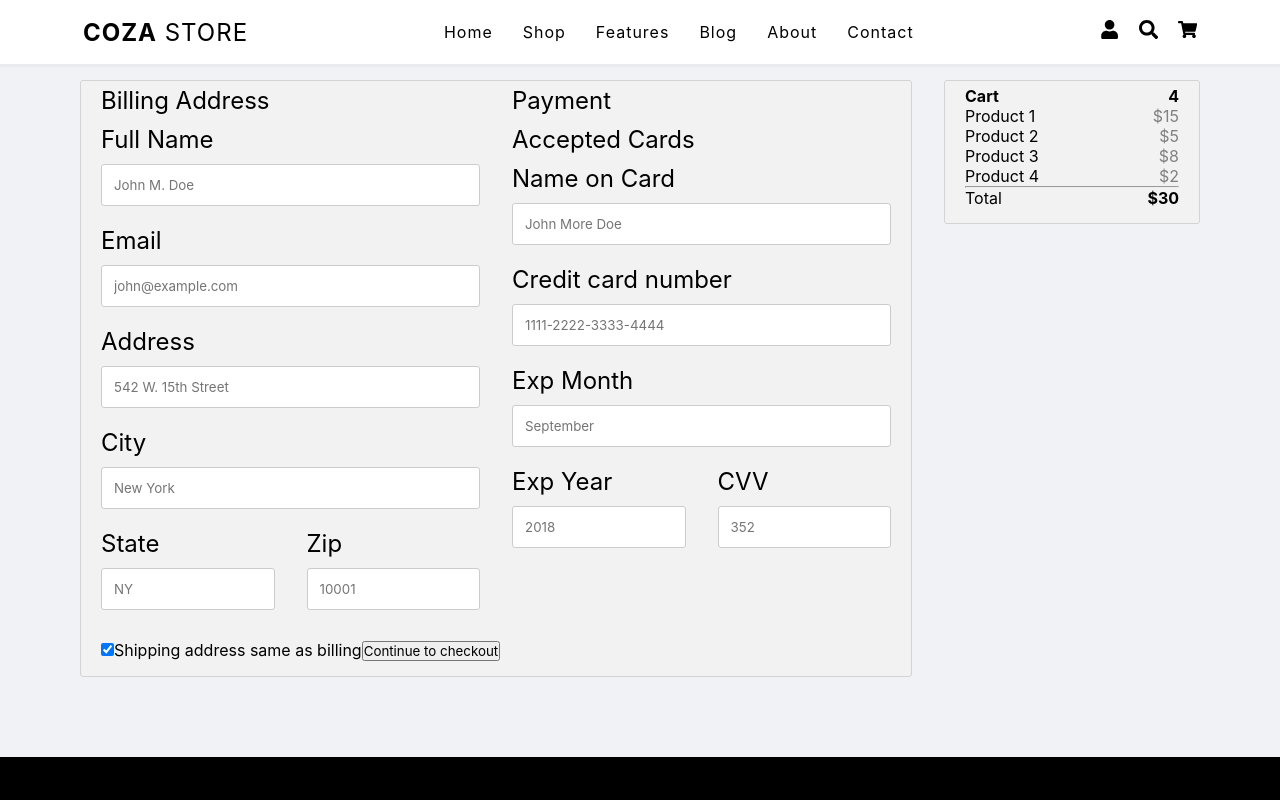
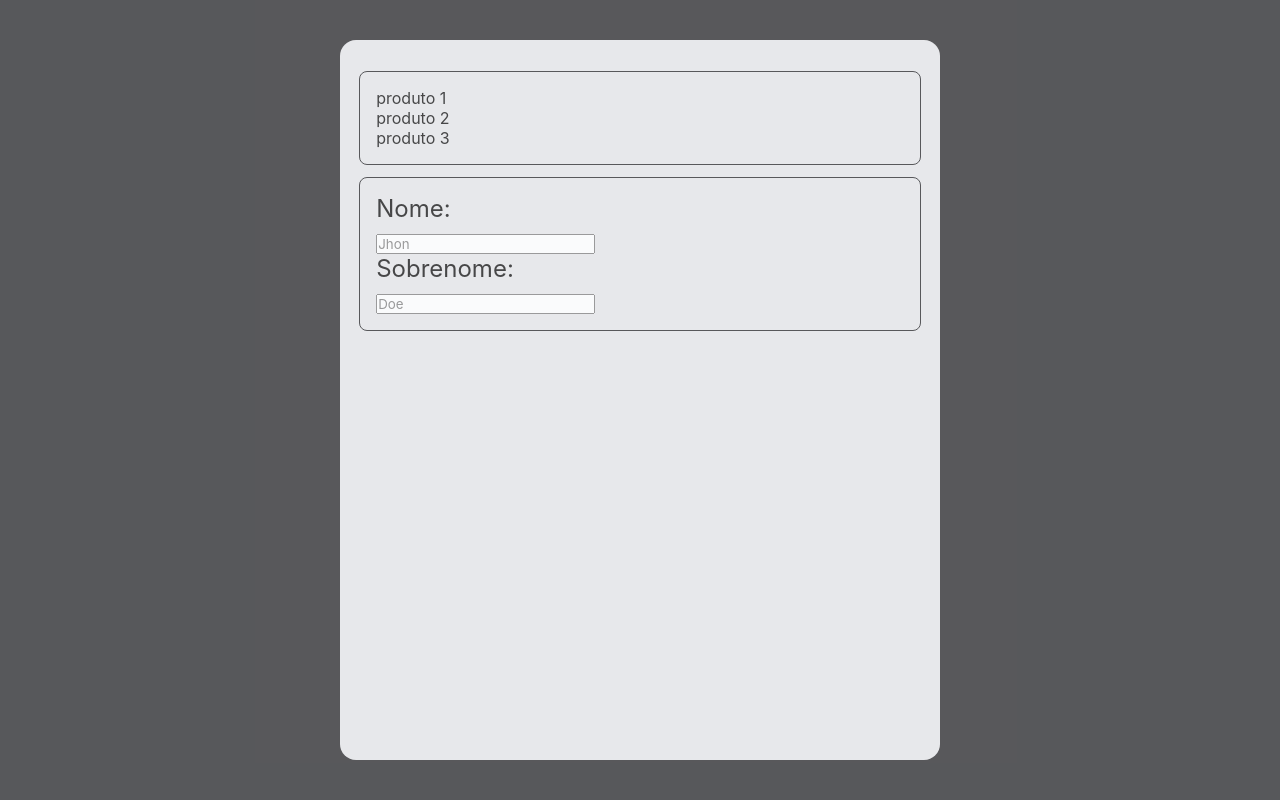
Before and after one commit to mfugissecruz/hackadev-v2.0, a React (Vite) app: page /checkout in a window 1280 px wide. Shown: the top 800 px of the page. Built offline with nearby package versions, Linux system fonts and the light colour scheme.

Commit message:
ajuste no carrinho de compra

```diff
--- a/src/components/Cart/index.css
+++ b/src/components/Cart/index.css
@@ -11,7 +11,7 @@
     z-index: 10;
 }
 .sidebar--isHidden {
-    transform: translateX(27rem);
+    transform: translateX(25rem);
     transition: transform 300ms ease-out;
 }
 
@@ -46,6 +46,10 @@
 
 .main {
     padding: 0 .75rem;
+    margin-bottom: 10rem ;
+
+    height: calc(100% - 220px);
+    overflow: auto;
 }
 
 .footer{
--- /dev/null
+++ b/src/pages/Checkout/index.css
@@ -0,0 +1,41 @@
+.checkout {
+  background: #18181b;
+  width: 100vw;
+  height: 100vh;
+  opacity: 0.7;
+
+  display: flex;
+  justify-content: center;
+  align-items: center;
+  padding: 2.5rem;
+}
+
+.checkout-form {
+  width: 75vh;
+  height: 90vh;
+  background: #e4e4e7;
+  border-radius: 1rem;
+  padding: 1.2rem;
+}
+
+.listProducts,
+.form-username {
+  border: 1px solid #18181b;
+  border-radius: .5rem;
+  padding: 1rem;
+  margin-top: 12px;;
+}
+
+.listProducts ul {
+  list-style: none;
+}
+
+
+@media only screen and (max-width: 500px) {
+  .checkout-form {
+    width: 50vh;
+    height: 90vh;
+
+    background-color: aqua;
+  }
+}
--- a/src/pages/Checkout/index.jsx
+++ b/src/pages/Checkout/index.jsx
@@ -1,176 +1,37 @@
-import styles from "./index.module.css";
+import './index.css'
 
-import { Navbar } from "../../components/Navbar"
-import Footer  from "../../components/Footer/Footer"
+export const CheckoutModal = () => {
+    return (
 
+        <div className="checkout">
+            <form
+                className="checkout-form"
+                method='POST'
+                action='#'
+            >
+                <div className="checkout-container">
 
-export function Checkout() {
-  return (
-    <div style={{ position: "relative"}}>
-        <Navbar/>
-        <div className={styles.checkout}>
-            <div className={styles.row}>
-                    <div className={styles.col75}>
-                        <div className={styles.container}>
-                            <form>
-                                <div className={styles.row}>
-                                <div className={styles.col50}>
-                                    <h3>Billing Address</h3>
-                                    <label htmlFor="fname">
-                                    <i className="fa fa-user"></i> Full Name
-                                    </label>
-                                    <input
-                                    type="text"
-                                    id="fname"
-                                    name="firstname"
-                                    placeholder="John M. Doe"
-                                    />
-                                    <label htmlFor="email">
-                                    <i className="fa fa-envelope"></i> Email
-                                    </label>
-                                    <input
-                                    type="text"
-                                    id="email"
-                                    name="email"
-                                    placeholder="john@example.com"
-                                    />
-                                    <label htmlFor="adr">
-                                    <i className="fa fa-address-card-o"></i> Address
-                                    </label>
-                                    <input
-                                    type="text"
-                                    id="adr"
-                                    name="address"
-                                    placeholder="542 W. 15th Street"
-                                    />
-                                    <label htmlFor="city">
-                                    <i className="fa fa-institution"></i> City
-                                    </label>
-                                    <input
-                                    type="text"
-                                    id="city"
-                                    name="city"
-                                    placeholder="New York"
-                                    />
+                    <div className="listProducts">
+                        <ul>
+                            <li>produto 1</li>
+                            <li>produto 2</li>
+                            <li>produto 3</li>
+                        </ul>
+                    </div>
 
-                                    <div className={styles.row}>
-                                    <div className={styles.col50}>
-                                        <label htmlFor="state">State</label>
-                                        <input
-                                        type="text"
-                                        id="state"
-                                        name="state"
-                                        placeholder="NY"
-                                        />
-                                    </div>
-                                    <div className={styles.col50}>
-                                        <label htmlFor="zip">Zip</label>
-                                        <input
-                                        type="text"
-                                        id="zip"
-                                        name="zip"
-                                        placeholder="10001"
-                                        />
-                                    </div>
-                                    </div>
-                                </div>
-
-                                <div className={styles.col50}>
-                                    <h3>Payment</h3>
-                                    <label htmlFor="fname">Accepted Cards</label>
-                                    <div className="icon - container">
-                                    <i className="fa fa-cc-visa" style={{ color: "navy" }}></i>
-                                    <i className="fa fa-cc-amex" style={{ color: "blue" }}></i>
-                                    <i className="fa fa-cc-mastercard" style={{ color: "red" }}></i>
-                                    <i className="fa fa-cc-discover" style={{ color: "orange" }}></i>
-                                    </div>
-                                    <label htmlFor="cname">Name on Card</label>
-                                    <input
-                                    type="text"
-                                    id="cname"
-                                    name="cardname"
-                                    placeholder="John More Doe"
-                                    />
-                                    <label htmlFor="ccnum">Credit card number</label>
-                                    <input
-                                    type="text"
-                                    id="ccnum"
-                                    name="cardnumber"
-                                    placeholder="1111-2222-3333-4444"
-                                    />
-                                    <label htmlFor="expmonth">Exp Month</label>
-                                    <input
-                                    type="text"
-                                    id="expmonth"
-                                    name="expmonth"
-                                    placeholder="September"
-                                    />
-
-                                    <div className={styles.row}>
-                                    <div className={styles.col50}>
-                                        <label htmlFor="expyear">Exp Year</label>
-                                        <input
-                                        type="text"
-                                        id="expyear"
-                                        name="expyear"
-                                        placeholder="2018"
-                                        />
-                                    </div>
-                                    <div className={styles.col50}>
-                                        <label htmlFor="cvv">CVV</label>
-                                        <input type="text" id="cvv" name="cvv" placeholder="352" />
-                                    </div>
-                                    </div>
-                                </div>
-                                </div>
-
-                                <label htmlFor="sameadr"></label>
-                                <input type="checkbox" checked="checked" name="sameadr" />
-                                Shipping address same as billing
-                                <input type="submit" value="Continue to checkout" className="btn" />
-                            </form>
-                            </div>
+                    <div className="userdata">
+                        <div className='form-username'>
+                            <label htmlFor="first_name" className='usernama-label'>Nome:</label>
+                            <input id="first_name" name="first_name" type="text" placeholder="Jhon" />
+                            <label htmlFor="last_name">Sobrenome:</label>
+                            <input id="last_name" name="last_name" type="text" placeholder='Doe'/>
                         </div>
 
-            <div className={styles.col25}>
-                <div className={styles.container}>
-                <h4>
-                    Cart
-                    <span className={styles.price} style={{ color: "black" }}>
-                    <i className="fa fa-shopping-cart"></i>
-                    <b>4</b>
-                    </span>
-                </h4>
-                <p>
-                    <a href="produto1">Product 1</a>{" "}
-                    <span className={styles.price}>$15</span>
-                </p>
-                <p>
-                    <a href="produto2">Product 2</a>{" "}
-                    <span className={styles.price}>$5</span>
-                </p>
-                <p>
-                    <a href="produto3">Product 3</a>{" "}
-                    <span className={styles.price}>$8</span>
-                </p>
-                <p>
-                    <a href="produto4">Product 4</a>{" "}
-                    <span className={styles.price}>$2</span>
-                </p>
-                <hr />
-                <p>
-                    Total{" "}
-                    <span className={styles.price} style={{ color: "black" }}>
-                    <b>$30</b>
-                    </span>
-                </p>
+                    </div>
+
                 </div>
-            </div>
-            </div>
+            </form>
+
         </div>
-        <Footer/>
-    </div>
-  );
+    )
 }
-
-// export default Header;
--- a/src/pages/Checkout/index.module.css
+++ /dev/null
@@ -1,89 +0,0 @@
-.checkout {
-  margin: 10vh 10vh;
-}
-
-.row {
-  display: -ms-flexbox;
-  display: flex;
-  -ms-flex-wrap: wrap;
-  flex-wrap: wrap;
-  margin: 0 -16px;
-}
-
-.col25 {
-  -ms-flex: 25%;
-  flex: 25%;
-}
-
-.col50 {
-  -ms-flex: 50%;
-  flex: 50%;
-}
-
-.col75 {
-  -ms-flex: 75%;
-  flex: 75%;
-}
-
-.col25,
-.col50,
-.col75 {
-  padding: 0 16px;
-}
-
-.container {
-  background-color: #f2f2f2;
-  padding: 5px 20px 15px 20px;
-  border: 1px solid lightgrey;
-  border-radius: 3px;
-}
-
-input[type="text"] {
-  width: 100%;
-  margin-bottom: 20px;
-  padding: 12px;
-  border: 1px solid #ccc;
-  border-radius: 3px;
-}
-
-label {
-  margin-bottom: 10px;
-  display: block;
-}
-
-.icon-container {
-  margin-bottom: 20px;
-  padding: 7px 0;
-  font-size: 24px;
-}
-
-.btn {
-  background-color: #04aa6d;
-  color: white;
-  padding: 12px;
-  margin: 10px 0;
-  border: none;
-  width: 100%;
-  border-radius: 3px;
-  cursor: pointer;
-  font-size: 17px;
-}
-
-.btn:hover {
-  background-color: #45a049;
-}
-
-span.price {
-  float: right;
-  color: grey;
-}
-
-@media (max-width: 800px) {
-  .row {
-    flex-direction: column-reverse;
-  }
-
-  .col25 {
-    margin-bottom: 20px;
-  }
-}
--- a/src/routes/index.jsx
+++ b/src/routes/index.jsx
@@ -3,7 +3,7 @@ import { ProductDetail } from "../pages/Product";
 import { Home } from "../pages/Home";
 import Signin from "../pages/Signin";
 import Signup from "../pages/Signup";
-import { Checkout } from "../pages/Checkout";
+import { CheckoutModal } from "../pages/Checkout";
 import { PageNotFound } from '../pages/PageNotFound'
 
 export const Router = () => {
@@ -14,7 +14,7 @@ export const Router = () => {
       <Route element={<Home />} path="/" />
       <Route path="*" element={<PageNotFound />} />
       <Route element={<ProductDetail />} path="/products/:slug/" />
-      <Route element={<Checkout />} path="/checkout" />
+      <Route element={<CheckoutModal />} path="/checkout" />
     </Routes>
   );
 };
```
Also changed, not shown: src/components/Cart/CartItem/index.css (+12 -2 lines), src/components/Cart/CartItem/index.jsx (+19 -7 lines), src/components/Cart/index.jsx (+10 -2 lines).
